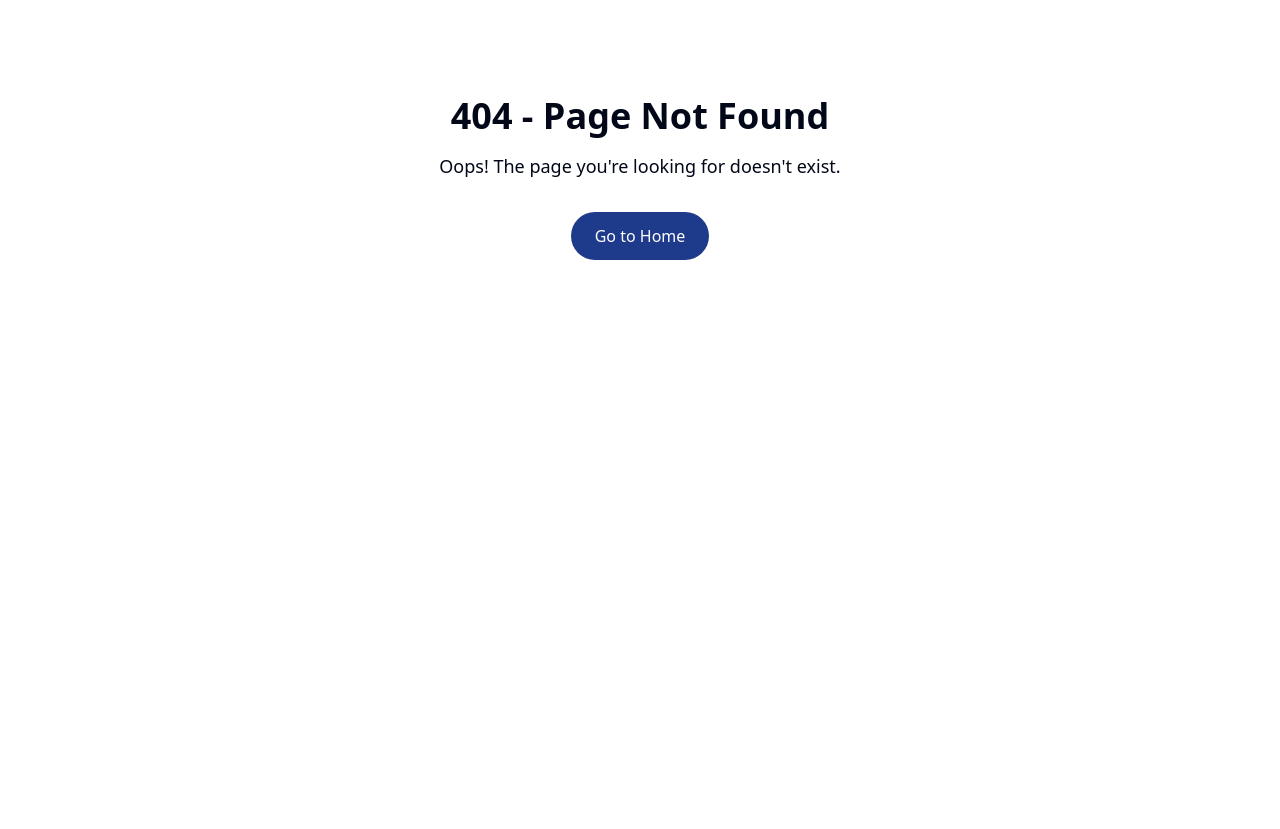
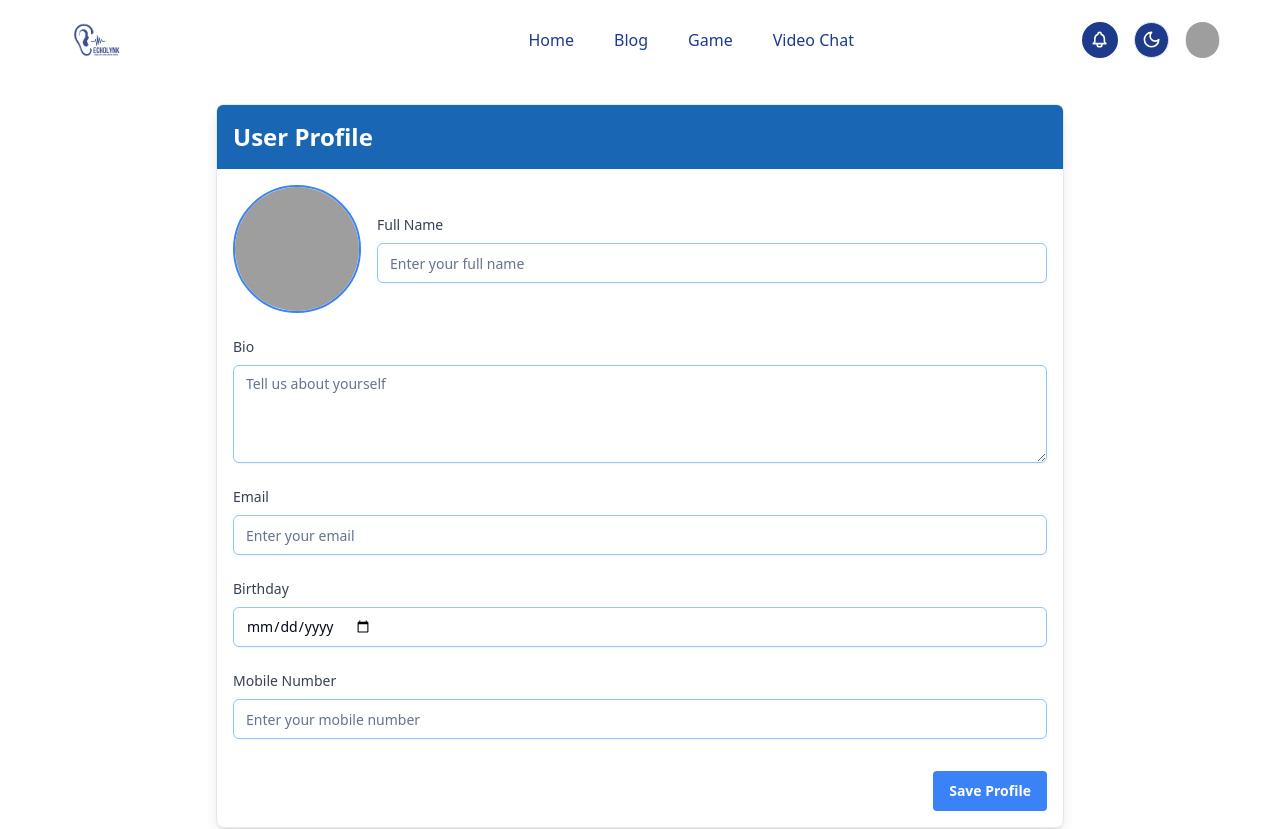
Before and after one commit to Third-Year-Project-05/Group_Project_Web, a React (Vite) app in the folder echolynk-frontend/: page /user-profile in a window 1280 px wide. Before the commit this address had no page. Shown: the top 829 px of the page. Before the commit the page ends 800 px from the top, so only its background shows below. Built offline with nearby package versions, Linux system fonts and the light colour scheme; grey boxes are pictures that could not be loaded.

Commit message:
updated front end

```diff
--- a/echolynk-frontend/src/App.jsx
+++ b/echolynk-frontend/src/App.jsx
@@ -32,6 +32,8 @@ import AdminSettings from './pages/admin/settings/settings';
 import UserSidebar from './components/sidebar/user-sidebar';
 // import userDashboard from './pages/user/dashboard/dashboard';
 import UserBlog from './pages/user/blog/blog';
+import UserProfile from './pages/user/user-profile';
+
 import { useEffect, useState } from 'react';
 
 const Layout = ({ children }) => {
@@ -127,6 +129,8 @@ function App() {
                 {/*Login User*/}
                 <Route path="/user-home" element={<LoginLayout><Home/></LoginLayout>}/>
                 <Route path='/user-blog' element={<LoginLayout><UserBlog/></LoginLayout>}/>
+                <Route path='/user-change-pw' element={<LoginLayout><ChangePassword/></LoginLayout>} />
+                <Route path='/user-profile' element={<LoginLayout><UserProfile /></LoginLayout>} />
 
 
                 {/* 404 Error */}
@@ -142,7 +146,7 @@ function App() {
                 <Route path="/admin-reports" element={<AdminLayout><AdminReports /></AdminLayout>} />
                 <Route path="/admin-messages" element={<AdminLayout><AdminMessages /></AdminLayout>} />
                 <Route path="/admin-financial-management" element={<AdminLayout><AdminFinancialManagement /></AdminLayout>} />
-                <Route path="/change-pw" element={<AdminLayout><ChangePassword /></AdminLayout>} />
+                <Route path="/admin-change-pw" element={<AdminLayout><ChangePassword /></AdminLayout>} />
                 <Route path="/admin-profile" element={<AdminLayout><AdminProfile /></AdminLayout>} />
                 <Route path="/admin-settings" element={<AdminLayout><AdminSettings /></AdminLayout>} />
 
--- a/echolynk-frontend/src/components/header/log-header.jsx
+++ b/echolynk-frontend/src/components/header/log-header.jsx
@@ -109,7 +109,7 @@ const Navbar = () => {
                         <DropdownMenuItem onClick={() => navigate('/user-profile')}>
                             Profile
                         </DropdownMenuItem>
-                        <DropdownMenuItem onClick={() => navigate('/change-pw')}>
+                        <DropdownMenuItem onClick={() => navigate('/user-change-pw')}>
                             Change password
                         </DropdownMenuItem>
                         <DropdownMenuItem onClick={{}}>
--- a/echolynk-frontend/src/components/topbar/admin-topbar.jsx
+++ b/echolynk-frontend/src/components/topbar/admin-topbar.jsx
@@ -91,7 +91,7 @@ const AdminTopbar = ({ name, theme }) => {
                         <DropdownMenuItem onClick={() => navigate('/admin-profile')}>
                             Profile
                         </DropdownMenuItem>
-                        <DropdownMenuItem onClick={() => navigate('/change-pw')}>
+                        <DropdownMenuItem onClick={() => navigate('/admin-change-pw')}>
                             Change password
                         </DropdownMenuItem>
                         <DropdownMenuItem onClick={{}}>
--- a/echolynk-frontend/src/pages/user/blog/blog.jsx
+++ b/echolynk-frontend/src/pages/user/blog/blog.jsx
@@ -50,7 +50,7 @@ const UserBlog = () => {
 
             {showBlog && (
                 <div className="fixed inset-0 bg-black bg-opacity-50 flex justify-center items-center z-10 overflow-y-scroll">
-                    <div className="bg-inherit rounded-lg h-auto w-3/6 p-12">
+                    <div className="bg-white dark:bg-inherit rounded-lg h-auto w-3/6 p-12">
 
                             <button onClick={toggleBlog} className="float-end relative left-5 bottom-5 text-gray-500 hover:text-gray-700">
                                 <XIcon className="h-6 w-6"/>
--- /dev/null
+++ b/echolynk-frontend/src/pages/user/user-profile.jsx
@@ -0,0 +1,141 @@
+import React, { useState } from 'react';
+import {
+  Card,
+  CardHeader,
+  CardContent,
+  CardFooter,
+} from '../../components/ui/card';
+import { Input } from '../../components/ui/input';
+import { Button } from '../../components/ui/button';
+import { Label } from '../../components/ui/label';
+import { Textarea } from '../../components/ui/textarea';
+import { CameraIcon } from '@heroicons/react/outline';
+import userPhoto from '../../assets/Wikum.png';
+
+const UserProfile = () => {
+  const [profileImage, setProfileImage] = useState(null);
+  const [fullName, setFullName] = useState('');
+  const [bio, setBio] = useState('');
+  const [email, setEmail] = useState('');
+  const [birthday, setBirthday] = useState('');
+  const [mobileNumber, setMobileNumber] = useState('');
+
+  const handleImageChange = (e) => {
+    if (e.target.files && e.target.files[0]) {
+      setProfileImage(URL.createObjectURL(e.target.files[0]));
+    }
+  };
+
+  const handleSaveProfile = () => {
+    // Handle save profile logic here
+    console.log('Profile saved', { fullName, bio, email });
+  };
+
+  return (
+    <div className="max-w-4xl mx-auto p-6">
+      <Card className="shadow-lg">
+        <CardHeader className=" text-white p-4 rounded-t-md" style={{backgroundColor: '#1966B4'}}>
+          <h2 className="text-2xl font-bold">User Profile</h2>
+        </CardHeader>
+        <CardContent className="p-4 space-y-6">
+          <div className="flex items-center space-x-4">
+            <div className="relative">
+              <input
+                type="file"
+                accept="image/*"
+                id="profileImage"
+                className="hidden"
+                onChange={handleImageChange}
+              />
+              <img
+                src={userPhoto || 'https://via.placeholder.com/150'}
+                alt="Profile"
+                className="w-32 h-32 rounded-full border-2 border-blue-500 cursor-pointer object-cover"
+                onClick={() => document.getElementById('profileImage').click()}
+              />
+              <div className="absolute inset-0 flex items-center justify-center bg-black bg-opacity-50 rounded-full opacity-0 hover:opacity-100 transition-opacity duration-150">
+                <CameraIcon className="h-8 w-8 text-white" />
+              </div>
+            </div>
+            <div className="flex-1">
+              <Label htmlFor="fullName" className="block text-sm font-medium text-gray-700 mb-2">
+                Full Name
+              </Label>
+              <Input
+                type="text"
+                id="fullName"
+                value={fullName}
+                onChange={(e) => setFullName(e.target.value)}
+                className="w-full border border-blue-300 rounded-md shadow-sm focus:ring-blue-500 focus:border-blue-500 transition duration-150 ease-in-out"
+                placeholder="Enter your full name"
+              />
+            </div>
+          </div>
+          <div>
+            <Label htmlFor="bio" className="block text-sm font-medium text-gray-700 mb-2">
+              Bio
+            </Label>
+            <Textarea
+              id="bio"
+              value={bio}
+              onChange={(e) => setBio(e.target.value)}
+              className="w-full border border-blue-300 rounded-md shadow-sm focus:ring-blue-500 focus:border-blue-500 transition duration-150 ease-in-out"
+              rows="4"
+              placeholder="Tell us about yourself"
+            />
+          </div>
+          <div>
+            <Label htmlFor="email" className="block text-sm font-medium text-gray-700 mb-2">
+              Email
+            </Label>
+            <Input
+              type="email"
+              id="email"
+              value={email}
+              onChange={(e) => setEmail(e.target.value)}
+              className="w-full border border-blue-300 rounded-md shadow-sm focus:ring-blue-500 focus:border-blue-500 transition duration-150 ease-in-out"
+              placeholder="Enter your email"
+            />
+          </div>
+          <div>
+            <Label htmlFor="birthday" className="block text-sm font-medium text-gray-700 mb-2">
+              Birthday
+            </Label>
+            <Input
+              type="date"
+              id="birthday"
+              value={birthday}
+              onChange={(e) => setBirthday(e.target.value)}
+              className="w-full border border-blue-300 rounded-md shadow-sm focus:ring-blue-500 focus:border-blue-500 transition duration-150 ease-in-out"
+              placeholder="Enter your birthday"
+            />
+          </div>
+          <div>
+            <Label htmlFor="mobileNumber" className="block text-sm font-medium text-gray-700 mb-2">
+              Mobile Number
+            </Label>
+            <Input
+              type="tel"
+              id="mobileNumber"
+              value={mobileNumber}
+              onChange={(e) => setMobileNumber(e.target.value)}
+              className="w-full border border-blue-300 rounded-md shadow-sm focus:ring-blue-500 focus:border-blue-500 transition duration-150 ease-in-out"
+              placeholder="Enter your mobile number"
+            />
+          </div>
+        </CardContent>
+        <CardFooter className=" p-4 rounded-b-md flex justify-end space-x-4">
+          <Button
+            type="button"
+            className="bg-blue-500 hover:bg-blue-700 text-white font-bold py-2 px-4 rounded focus:outline-none focus:shadow-outline transition duration-150 ease-in-out"
+            onClick={handleSaveProfile}
+          >
+            Save Profile
+          </Button>
+        </CardFooter>
+      </Card>
+    </div>
+  );
+};
+
+export default UserProfile;
```
